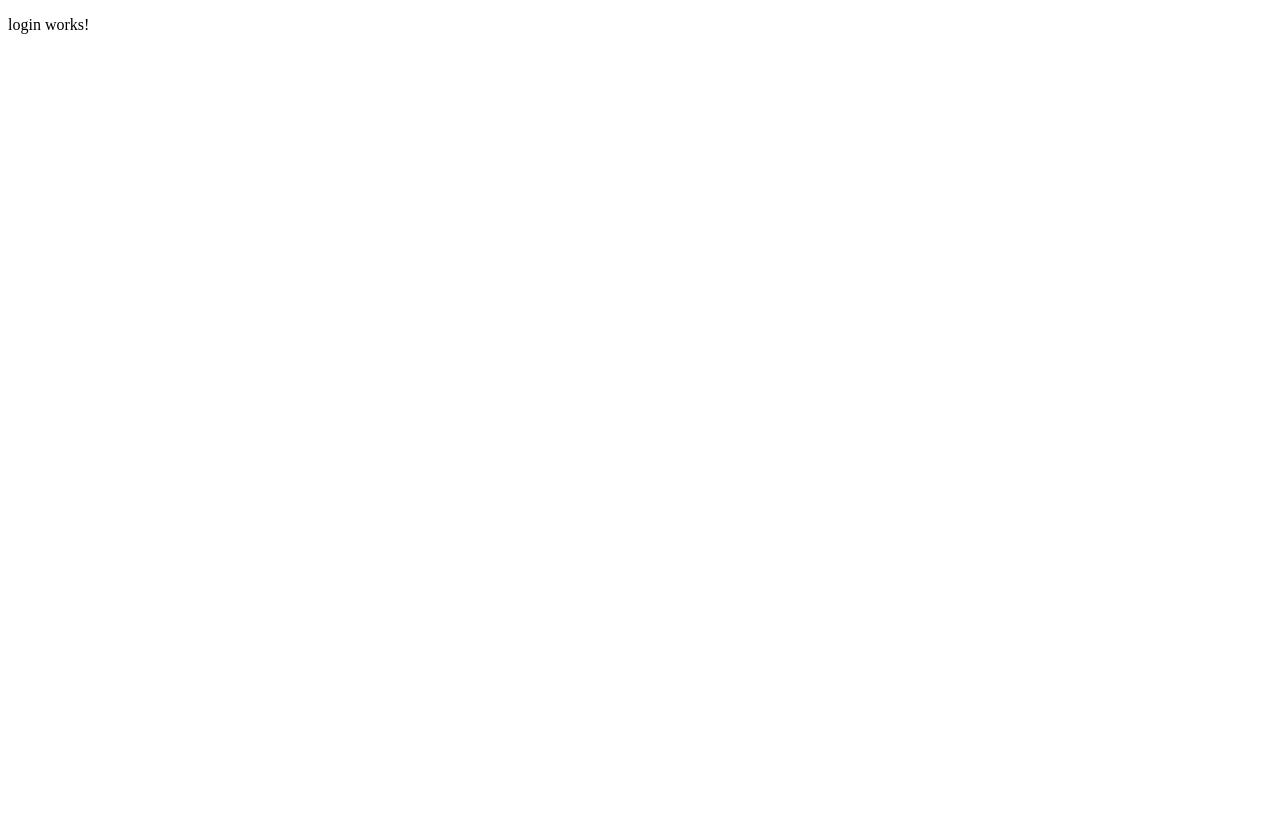
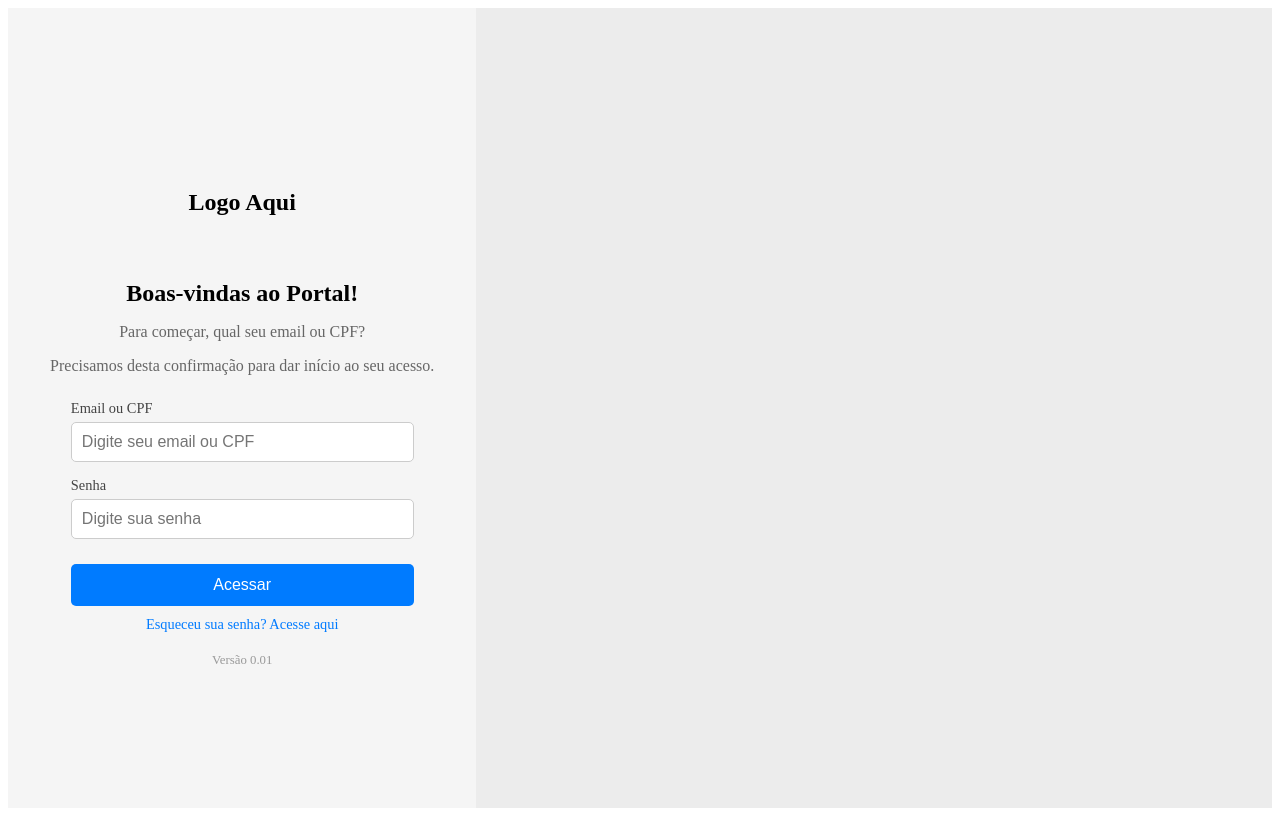
Before and after one commit to Samuel-Kennedy/projeto-f3, an Angular app: page /login in a window 1280 px wide. Built offline with nearby package versions, Linux system fonts and the light colour scheme.

Commit message:
tarefa 1 feat: Cria conteudo inicial login

```diff
--- a/src/app/login/login.component.html
+++ b/src/app/login/login.component.html
@@ -1 +1,25 @@
-<p>login works!</p>
+<div class="container">
+    <div class="login-section">
+        <div class="logo">
+            <p>Logo Aqui</p>
+        </div>
+        <section class="welcome-section">
+            <h1>Boas-vindas ao Portal!</h1>
+            <p>Para começar, qual seu email ou CPF?</p>
+            <p>Precisamos desta confirmação para dar início ao seu acesso.</p>
+        </section>
+        <form>
+            <label for="emailCpf">Email ou CPF</label>
+            <input type="text" id="emailCpf" placeholder="Digite seu email ou CPF" />
+
+            <label for="senha">Senha</label>
+            <input type="password" id="senha" placeholder="Digite sua senha" />
+
+            <button type="button" class="btn-acessar">Acessar</button>
+        </form>
+        <a href="#" class="forgot-password">Esqueceu sua senha? Acesse aqui</a>
+        <p class="version">Versão 0.01</p>
+    </div>
+    <div class="side-section">
+    </div>
+</div>
--- a/src/app/login/login.component.less
+++ b/src/app/login/login.component.less
@@ -0,0 +1,111 @@
+.container {
+    display: flex;
+    height: 100vh;
+    flex-direction: row;
+
+    @media (max-width: 768px) {
+        flex-direction: column;
+    }
+}
+
+.login-section {
+    width: 35%;
+    display: flex;
+    flex-direction: column;
+    justify-content: center;
+    align-items: center;
+    padding: 20px;
+    text-align: center;
+    background-color: #f5f5f5;
+
+    @media (max-width: 768px) {
+        width: 100%;
+        padding: 40px 20px;
+    }
+
+    .logo {
+        margin-top: 30px;
+        text-align: center;
+
+        p {
+            font-size: 24px;
+            font-weight: bold;
+        }
+    }
+
+    .welcome-section {
+        margin: 20px 0;
+
+        h1 {
+            font-size: 1.5em;
+            margin-bottom: 5px;
+        }
+
+        p {
+            margin-bottom: 5px;
+            color: #666;
+        }
+    }
+
+    form {
+        display: flex;
+        flex-direction: column;
+        width: 80%;
+
+        label {
+            text-align: left;
+            font-size: 0.9em;
+            color: #444;
+            margin-bottom: 5px;
+        }
+
+        input {
+            padding: 10px;
+            margin-bottom: 15px;
+            border: 1px solid #ccc;
+            border-radius: 5px;
+            font-size: 1em;
+        }
+
+        .btn-acessar {
+            padding: 12px;
+            font-size: 1em;
+            color: #fff;
+            background-color: #007bff;
+            border: none;
+            border-radius: 5px;
+            cursor: pointer;
+            margin-top: 10px;
+
+            &:hover {
+                background-color: #0056b3;
+            }
+        }
+    }
+
+    .forgot-password {
+        margin-top: 10px;
+        color: #007bff;
+        font-size: 0.9em;
+        text-decoration: none;
+
+        &:hover {
+            text-decoration: underline;
+        }
+    }
+
+    .version {
+        margin-top: 20px;
+        font-size: 0.8em;
+        color: #999;
+    }
+}
+
+.side-section {
+    width: 65%;
+    background-color: #ececec;
+
+    @media (max-width: 768px) {
+        display: none;
+    }
+}
```
